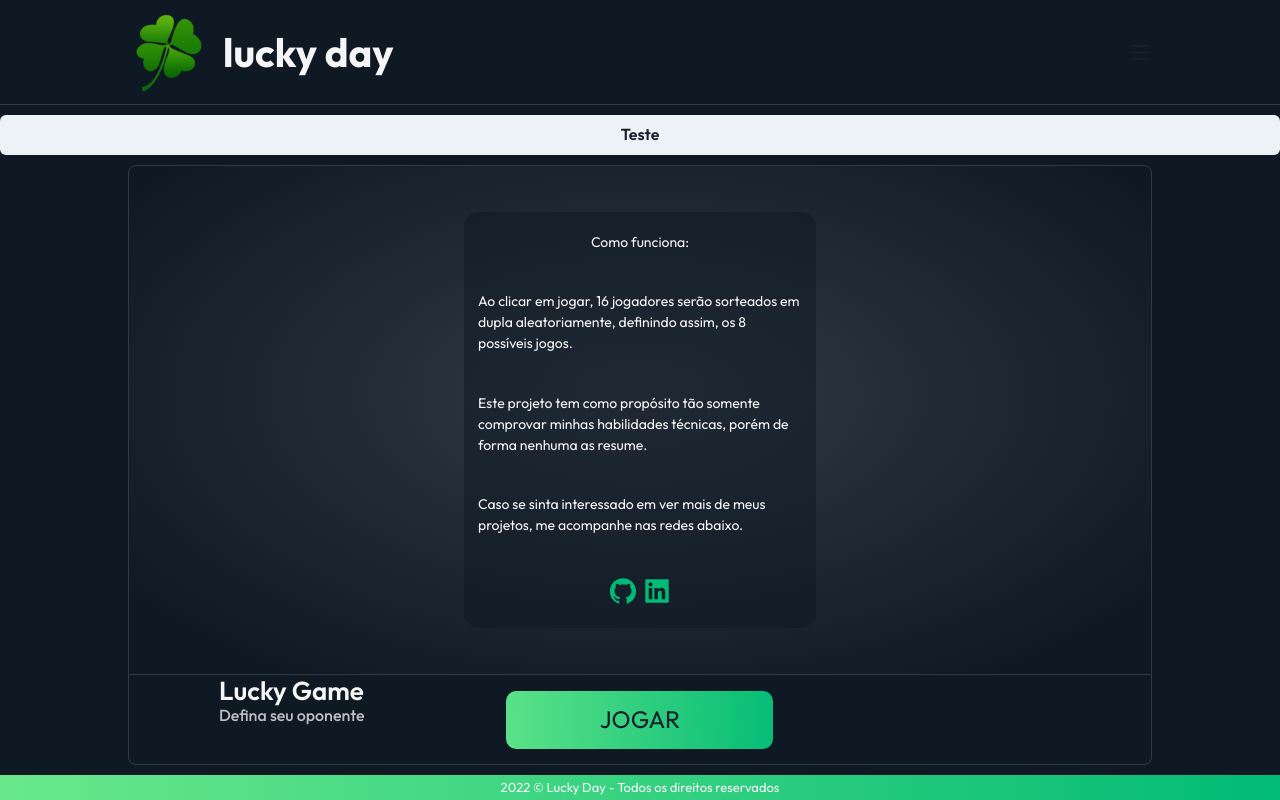
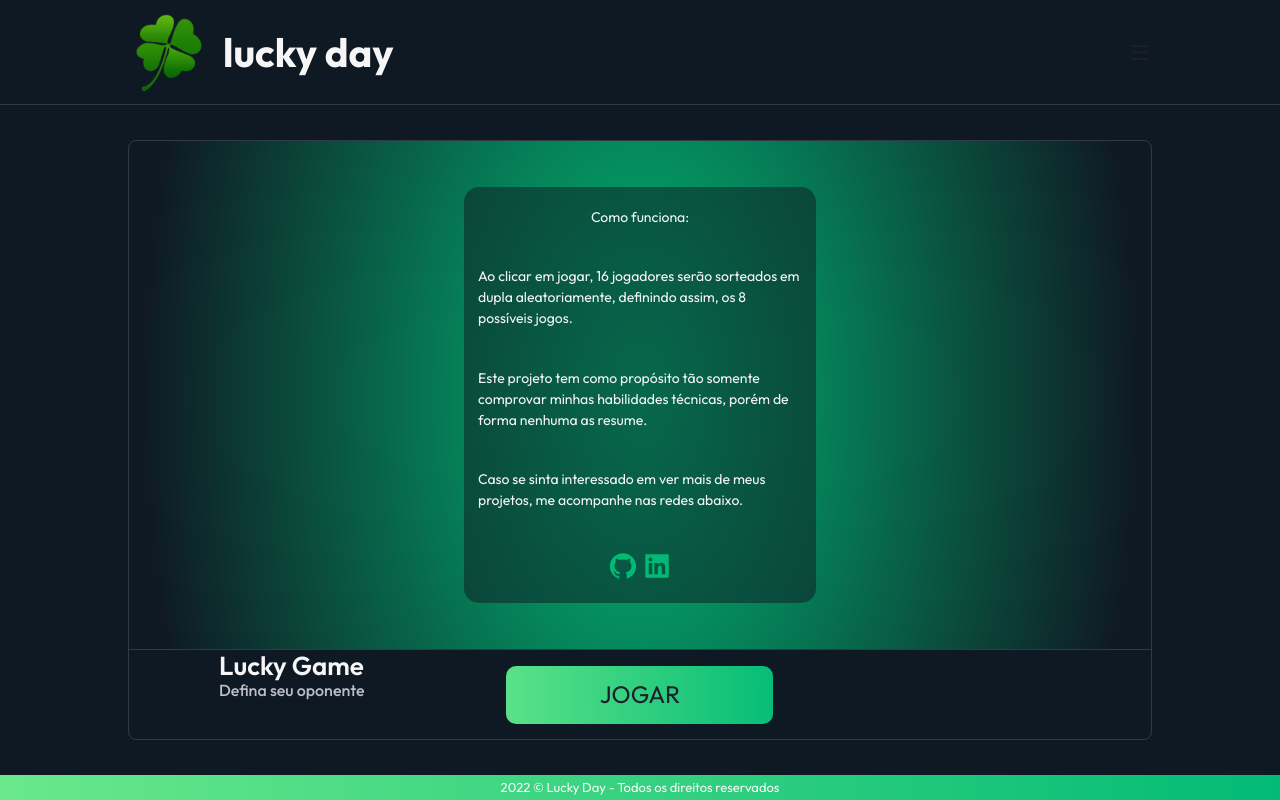
Before and after one commit to zaquinn/Minigame-React-ChakraUI, a React (Create React App) app: page / in a window 1280 px wide. Built offline with nearby package versions, Linux system fonts and the light colour scheme; no server answers.

Commit message:
feat: created background animation

```diff
--- a/src/components/PlayArea/index.tsx
+++ b/src/components/PlayArea/index.tsx
@@ -6,10 +6,20 @@ import {
   Text,
   Grid,
   GridItem,
+  keyframes,
 } from "@chakra-ui/react";
 import { AiFillGithub, AiFillLinkedin } from "react-icons/ai";
 
 export const PlayArea = () => {
+  const animationKeyFrames = keyframes`
+  from {
+    background-size:95% 100%;
+  }
+  to {
+    background-size:110% 100%;
+  }
+  `;
+  const animation = `${animationKeyFrames} 3s linear infinite alternate;`;
   return (
     <Flex w="100%" h="75vh" px={["3vw", "10vw"]}>
       <Flex
@@ -21,8 +31,12 @@ export const PlayArea = () => {
       >
         <Center
           h="85%"
-          background="radial-gradient(62.76% 66.42% at 50.05% 44.95%, #323B45 0%, rgba(50, 59, 69, 0) 100%);"
+          //   background="radial-gradient(62.76% 66.42% at 50.05% 44.95%, #323B45 0%, rgba(50, 59, 69, 0) 100%);"
+          background="radial-gradient(50.05% 163.35% at 50.05% 50.09%, #00BA75 0%, #0F1923 100%);"
+          backgroundRepeat="no-repeat"
+          backgroundPosition="center"
           px="20px"
+          animation={animation}
         >
           <Flex
             w={["300px", "300px", "352px"]}
--- a/src/pages/HomePage/index.tsx
+++ b/src/pages/HomePage/index.tsx
@@ -23,14 +23,6 @@ export const HomePage = () => {
       ) : (
         <Flex direction="column" w="100%" minH="100vh" justify="space-between">
           <Header />
-          <Button
-            onClick={() => {
-              randomizePlayers();
-              console.log(randomPlayers);
-            }}
-          >
-            Teste
-          </Button>
           <PlayArea />
           <Footer />
         </Flex>
```
